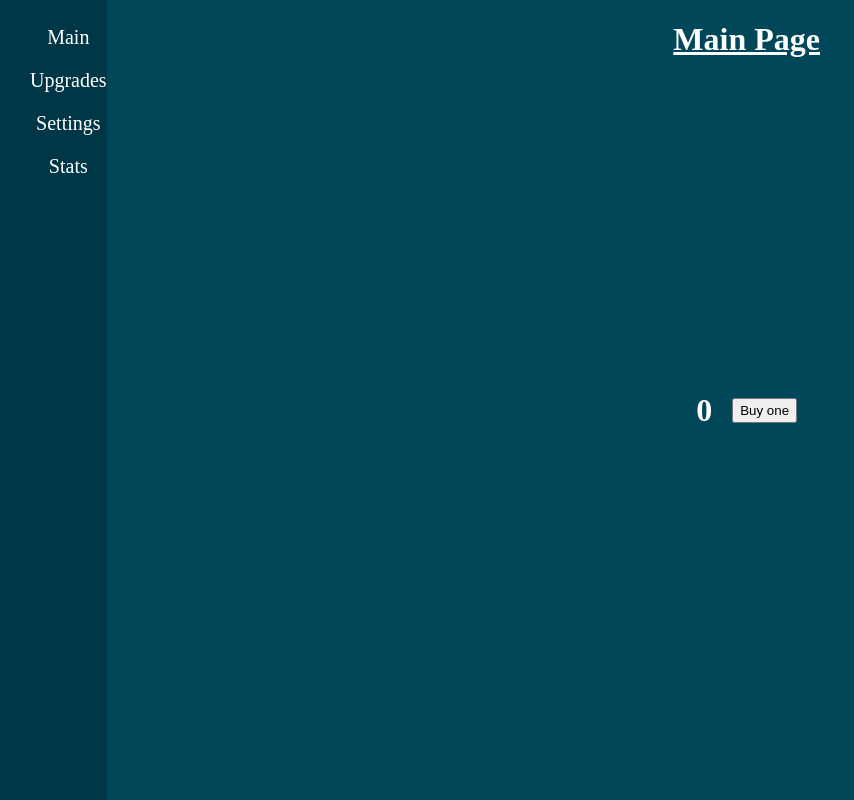
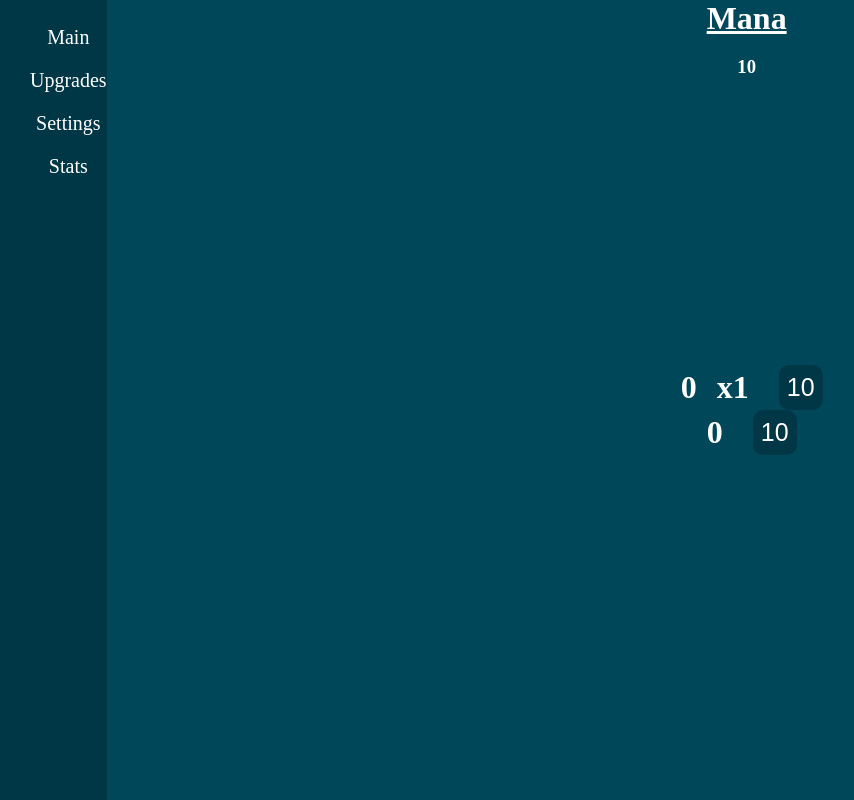
Before and after one commit to lunamason23/wisestwizard, a Vue app: page / in a window 1280 px wide. Shown: the top 800 px of the page, without its empty margins (10-864 px from the left). Built offline with nearby package versions, Linux system fonts and the light colour scheme.

Commit message:
basic incremental stuff

```diff
--- a/src/App.vue
+++ b/src/App.vue
@@ -63,5 +63,6 @@ html {
     display: flex;
     align-items: right;
     flex-direction: row;
+    width: 100em;
   }
 </style>
--- a/src/views/Mana.vue
+++ b/src/views/Mana.vue
@@ -1,12 +1,64 @@
+<script setup>
+import { ref, onMounted } from 'vue';
+
+let intervalId;
+const mana = ref(10)
+
+const managen1 = ref(0);
+const managen1Cost = ref(10);
+const managen1Mult = ref(1);
+
+const managen2 = ref(0);
+const managen2Cost = ref(10);
+const managen2Mult = ref(1);
+
+const addManagen1 = () => {
+  if (mana.value >= managen1Cost.value) {
+    managen1.value++;
+    mana.value-=managen1Cost.value;
+    managen1Cost.value*=10;
+    managen1Mult.value*=2;
+  }
+}
+
+const addManagen2 = () => {
+  if (mana.value >= managen2Cost.value) {
+    managen2.value++;
+    mana.value-=managen2Cost.value;
+    managen2Cost.value*=100;
+    managen2Mult.value*=2;
+  }
+}
+
+function genTick() {
+  mana.value+=(managen1.value*managen1Mult.value);
+  managen1.value+=(managen2.value*managen2Mult.value);
+
+}
+
+onMounted(() => {
+  intervalId = setInterval(() => {
+    genTick();
+  }, 1000);
+});
+
+</script>
+
 <template>
   <body>
     <div class="title">
-      <h1>Main Page</h1>
+      <h1 style="text-decoration-line: underline">Mana</h1>
+      <h3>{{ mana }}</h3>
     </div>
     <div class="managens">
-      <div class="managen1">
-        <h1>0</h1>
-        <button>Buy one</button>
+      <div class="managen">
+        <h1>{{ managen1 }}</h1>
+        <h1>x{{ managen1Mult }}</h1>
+        <button @click="addManagen1">{{ managen1Cost }}</button>
+      </div>
+      <div class="managen">
+        <h1>{{ managen2 }}</h1>
+        <button @click="addManagen2">{{ managen2Cost }}</button>
       </div>
     </div>
   </body>
@@ -15,7 +67,7 @@
 <style scoped>
   .title {
     color: white;
-    text-decoration-line: underline;
+    text-decoration-line: none;
     height:20px;
     width: 100vw;
     text-align: center;
@@ -27,7 +79,7 @@
     justify-content: center;
     flex-wrap: wrap;
   }
-  .managen1 {
+  .managen {
     display: flex;
     flex-wrap: nowrap;
     justify-content: center;
@@ -35,8 +87,21 @@
     color: white;
   }
   button {
-    height: 25px;
+    height: 45px;
     align-items: center;
     margin-left:20px;
+    color: white;
+    background-color: #003746;
+    border-radius: 10px;
+    border-color:#003746;
+    border-style:solid;
+    font-size: 25px;
+
+  }
+  button:active {
+    background-color:#00475a;
+  }
+  h1 {
+    margin: 0px 10px;
   }
 </style>
```
